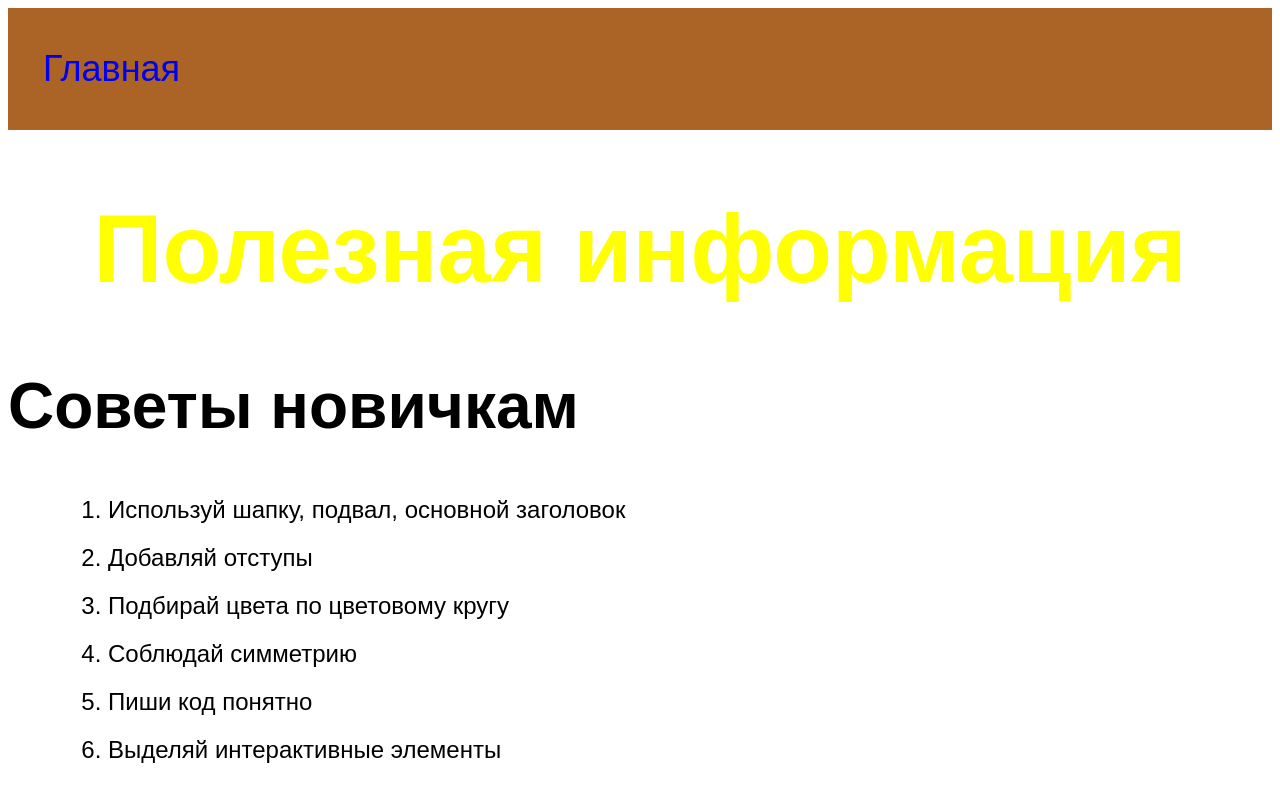
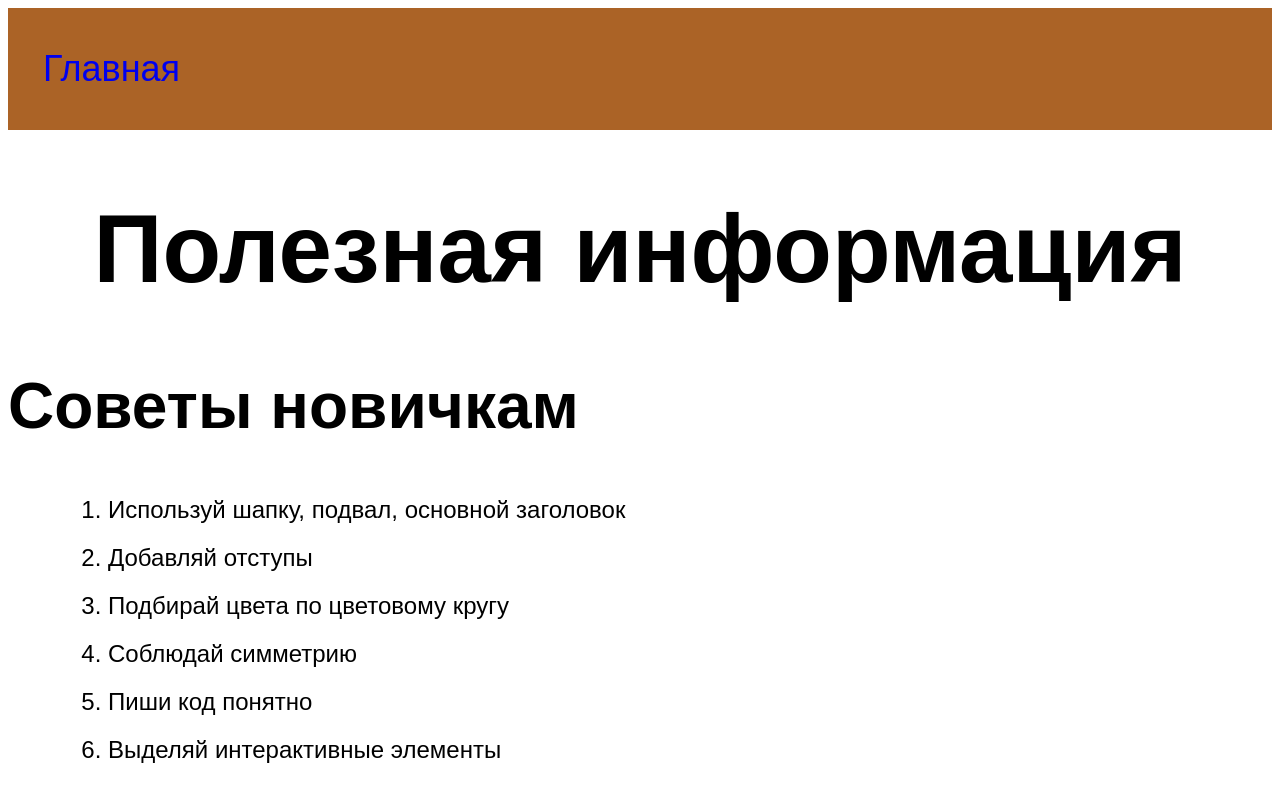
Before and after one commit to errrrrrrrw/byebye, a plain HTML site: page RIBA.html in a window 1280 px wide. Shown: the top 800 px of the page. Drawn offline with Linux system fonts and the light colour scheme.

Commit message:
Update no.css

```diff
--- a/no.css
+++ b/no.css
@@ -28,7 +28,7 @@ nav {
 
 h1 {
   text-align: center;
-  color:yellow;
+  color:dark red;
   font-size: 96px;
 }
 
```
